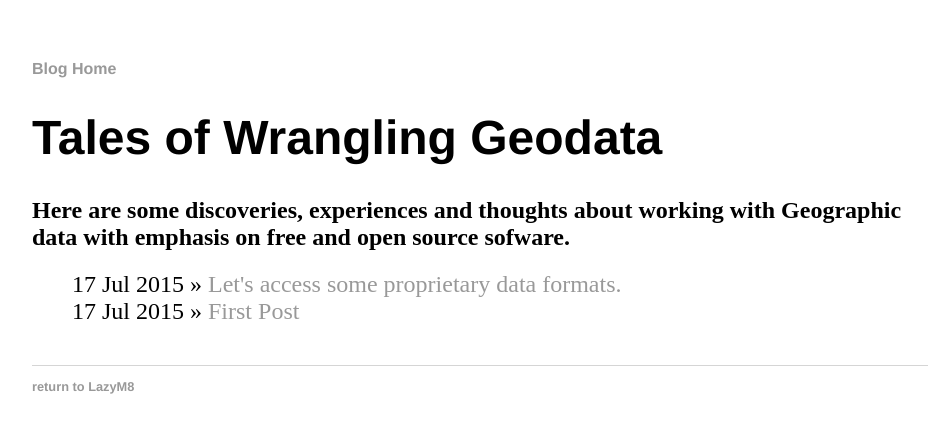
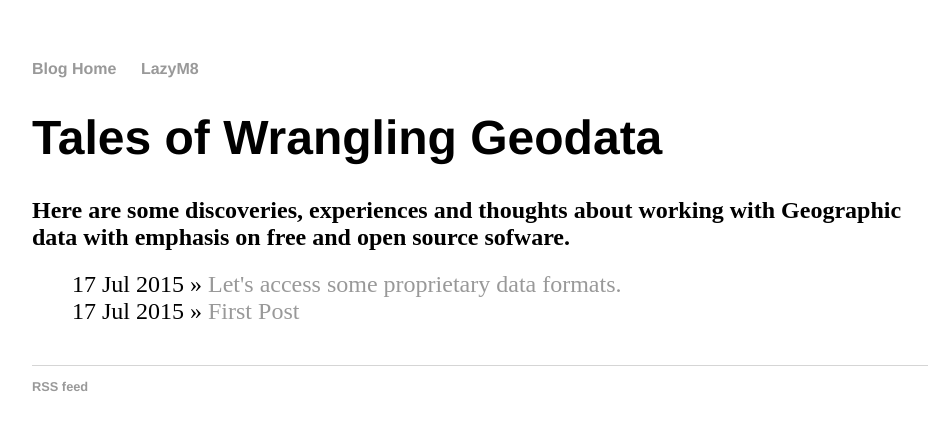
Before and after one commit to geodatawrangler/geodatawrangler.github.io, a Jekyll site: the page built from index.html, in a window 1280 px wide. Shown: the top 433 px of the page, without its empty margins (160-1092 px from the left). Built offline with Jekyll 4.4.1, drawn with Linux system fonts in a browser that asks for light colours.

Commit message:
add RSS feed

```diff
--- a/_layouts/default.html
+++ b/_layouts/default.html
@@ -18,8 +19,8 @@
 			</div><!-- /.container -->
 			<footer>
 	    		<ul>
-	        		<li><a href="http://www.lazym8.com">return to LazyM8</a></li>
-				</ul>
+				<li><a href="http://geodatawrangler.github.io/blog/atom.xml">RSS feed</a></li>
+			</ul>
 			</footer>
 		</body>
 	</html>
```
Also changed, not shown: other parts of _layouts/default.html (+1 -0 lines).
